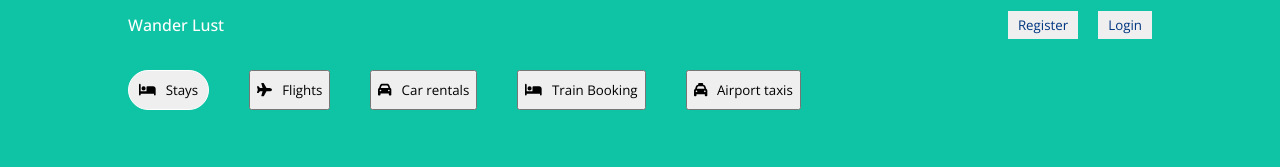
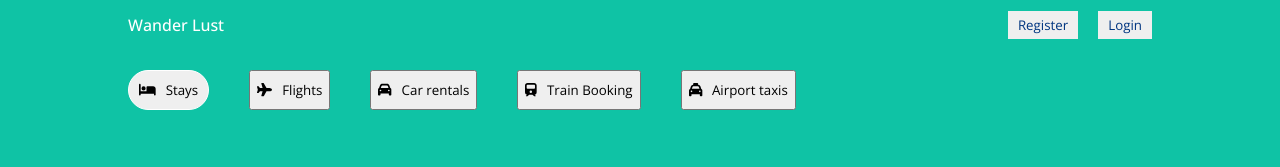
Before and after one commit to PrashamMehta/Final_Project, a React (Create React App) app in the folder client/: page / in a window 1280 px wide. Shown: the top 167 px of the page. Built offline with nearby package versions, Linux system fonts and the light colour scheme; no server answers.

Commit message:
Seventh Commit

```diff
--- a/client/src/components/header/Header.jsx
+++ b/client/src/components/header/Header.jsx
@@ -5,6 +5,7 @@ import {
   faPerson,
   faPlane,
   faTaxi,
+  faTrain,
 } from "@fortawesome/free-solid-svg-icons";
 import { FontAwesomeIcon } from "@fortawesome/react-fontawesome";
 import "./header.css";
@@ -97,7 +98,7 @@ const Header = ({ type }) => {
               <span>Car rentals</span>
             </button>
             <button className={`headerListItem ${activePage === 'Attractions' ? 'active' : ''}`} onClick={handleTrain}>
-              <FontAwesomeIcon icon={faBed} />
+              <FontAwesomeIcon icon={faTrain} />
               <span>Train Booking</span>
             </button>
             <button className={`headerListItem ${activePage === 'Airport taxis' ? 'active' : ''}`} onClick={handleAirportTaxis}>
--- a/client/src/pages/train/Train_booking.js
+++ b/client/src/pages/train/Train_booking.jsx
@@ -8,7 +8,7 @@ const Train = () => {
     return (
       <div>
         <Navbar />
-        <Header/>
+        {/* <Header/> */}
         <div className="homeContainer">
           <MailList/>
           <Footer/>
```
Also changed, not shown: client/src/pages/airport_taxis/Airport_taxis.jsx (renamed from client/src/pages/airport_taxis/Airport_taxis.js), client/src/pages/car_rental/Car_rental.jsx (renamed from client/src/pages/car_rental/Car_rental.js), client/src/pages/flight/Flight_booking.jsx (renamed from client/src/pages/flight/Flight_booking.js), client/src/pages/login/Login.jsx (renamed from client/src/pages/login/Login.js), client/src/pages/register/Register.jsx (renamed from client/src/pages/register/Register.js), client/src/pages/train/Header.jsx (added).
